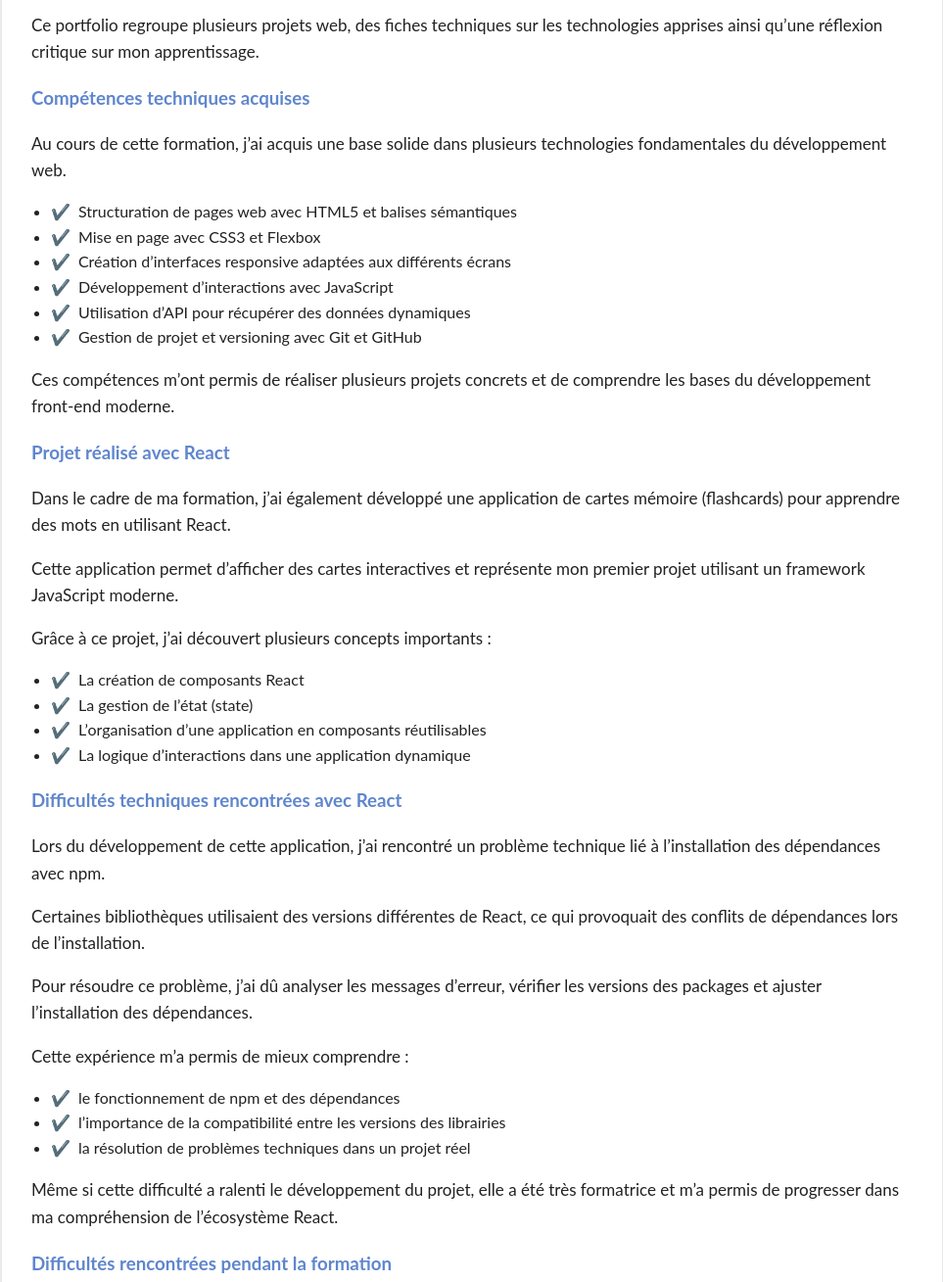
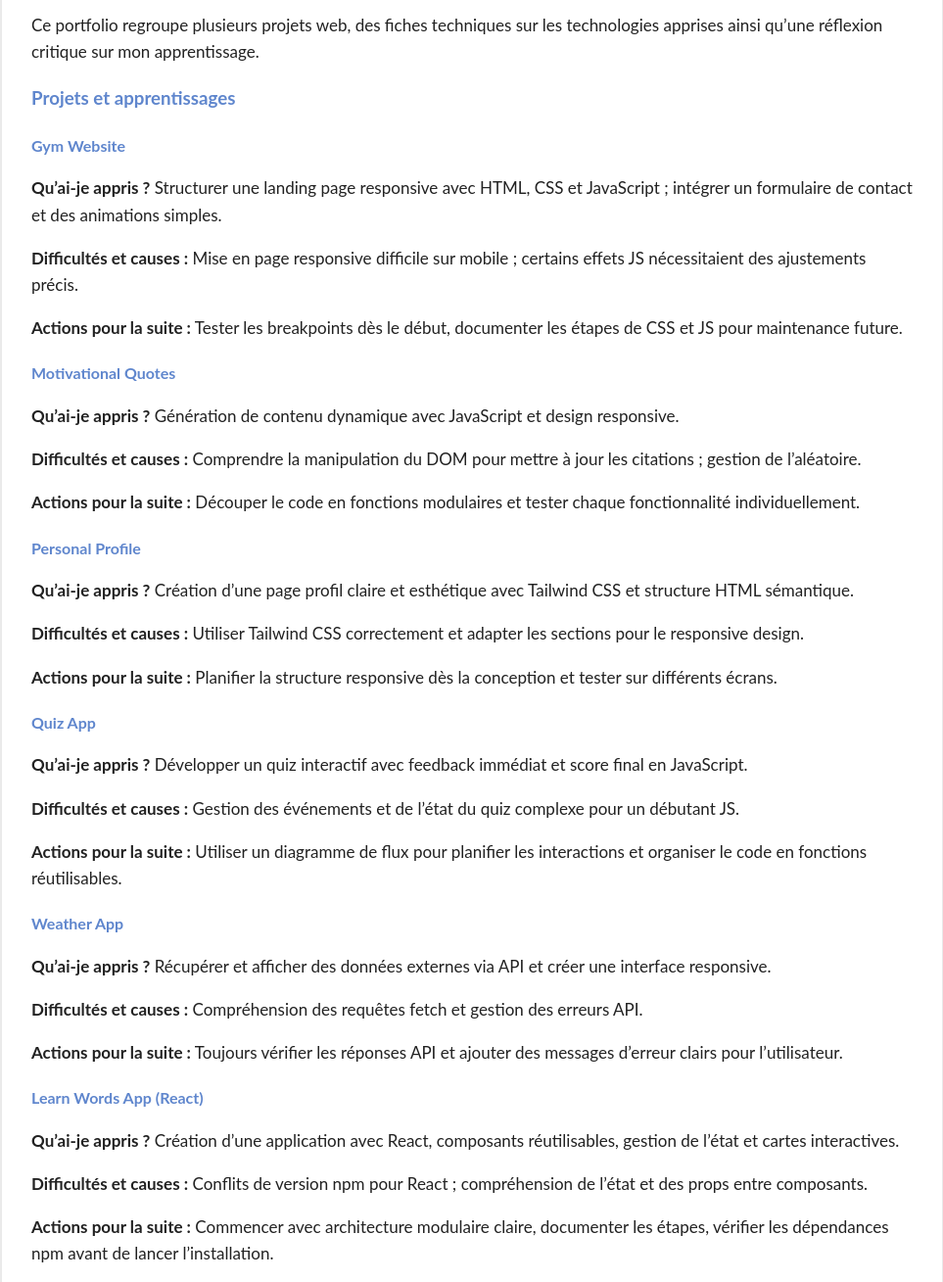
Before and after one commit to Taticornaz/Portfolio2025, a website: page public/reflexions/bilan-final.html in a window 1280 px wide. Shown: the part 380-1689 px from the top of the page at 98% size, without its empty margins (158-1121 px from the left). Drawn offline with Linux system fonts and the light colour scheme.

Commit message:
Modification du bilan final

```diff
--- a/public/reflexions/bilan-final.html
+++ b/public/reflexions/bilan-final.html
@@ -29,6 +29,47 @@ aux difficultés rencontrées et aux compétences que je souhaite continuer à d
 Ce portfolio regroupe plusieurs projets web, des fiches techniques sur les technologies
 apprises ainsi qu’une réflexion critique sur mon apprentissage.
 </p>
+
+<h3>Projets et apprentissages</h3>
+
+
+<h4>Gym Website</h4>
+<p><strong>Qu’ai-je appris ?</strong> Structurer une landing page responsive avec HTML, CSS et JavaScript ; intégrer un formulaire de contact et des animations simples.</p>
+<p><strong>Difficultés et causes :</strong> Mise en page responsive difficile sur mobile ; certains effets JS nécessitaient des ajustements précis.</p>
+<p><strong>Actions pour la suite :</strong> Tester les breakpoints dès le début, documenter les étapes de CSS et JS pour maintenance future.</p>
+
+
+<h4>Motivational Quotes</h4>
+<p><strong>Qu’ai-je appris ?</strong> Génération de contenu dynamique avec JavaScript et design responsive.</p>
+<p><strong>Difficultés et causes :</strong> Comprendre la manipulation du DOM pour mettre à jour les citations ; gestion de l’aléatoire.</p>
+<p><strong>Actions pour la suite :</strong> Découper le code en fonctions modulaires et tester chaque fonctionnalité individuellement.</p>
+
+
+
+<h4>Personal Profile</h4>
+<p><strong>Qu’ai-je appris ?</strong> Création d’une page profil claire et esthétique avec Tailwind CSS et structure HTML sémantique.</p>
+<p><strong>Difficultés et causes :</strong> Utiliser Tailwind CSS correctement et adapter les sections pour le responsive design.</p>
+<p><strong>Actions pour la suite :</strong> Planifier la structure responsive dès la conception et tester sur différents écrans.</p>
+
+
+
+<h4>Quiz App</h4>
+<p><strong>Qu’ai-je appris ?</strong> Développer un quiz interactif avec feedback immédiat et score final en JavaScript.</p>
+<p><strong>Difficultés et causes :</strong> Gestion des événements et de l’état du quiz complexe pour un débutant JS.</p>
+<p><strong>Actions pour la suite :</strong> Utiliser un diagramme de flux pour planifier les interactions et organiser le code en fonctions réutilisables.</p>
+
+
+
+<h4>Weather App</h4>
+<p><strong>Qu’ai-je appris ?</strong> Récupérer et afficher des données externes via API et créer une interface responsive.</p>
+<p><strong>Difficultés et causes :</strong> Compréhension des requêtes fetch et gestion des erreurs API.</p>
+<p><strong>Actions pour la suite :</strong> Toujours vérifier les réponses API et ajouter des messages d’erreur clairs pour l’utilisateur.</p>
+
+
+<h4>Learn Words App (React)</h4>
+<p><strong>Qu’ai-je appris ?</strong> Création d’une application avec React, composants réutilisables, gestion de l’état et cartes interactives.</p>
+<p><strong>Difficultés et causes :</strong> Conflits de version npm pour React ; compréhension de l’état et des props entre composants.</p>
+<p><strong>Actions pour la suite :</strong> Commencer avec architecture modulaire claire, documenter les étapes, vérifier les dépendances npm avant de lancer l’installation.</p>
 
 
 <h3>Compétences techniques acquises</h3>
```
